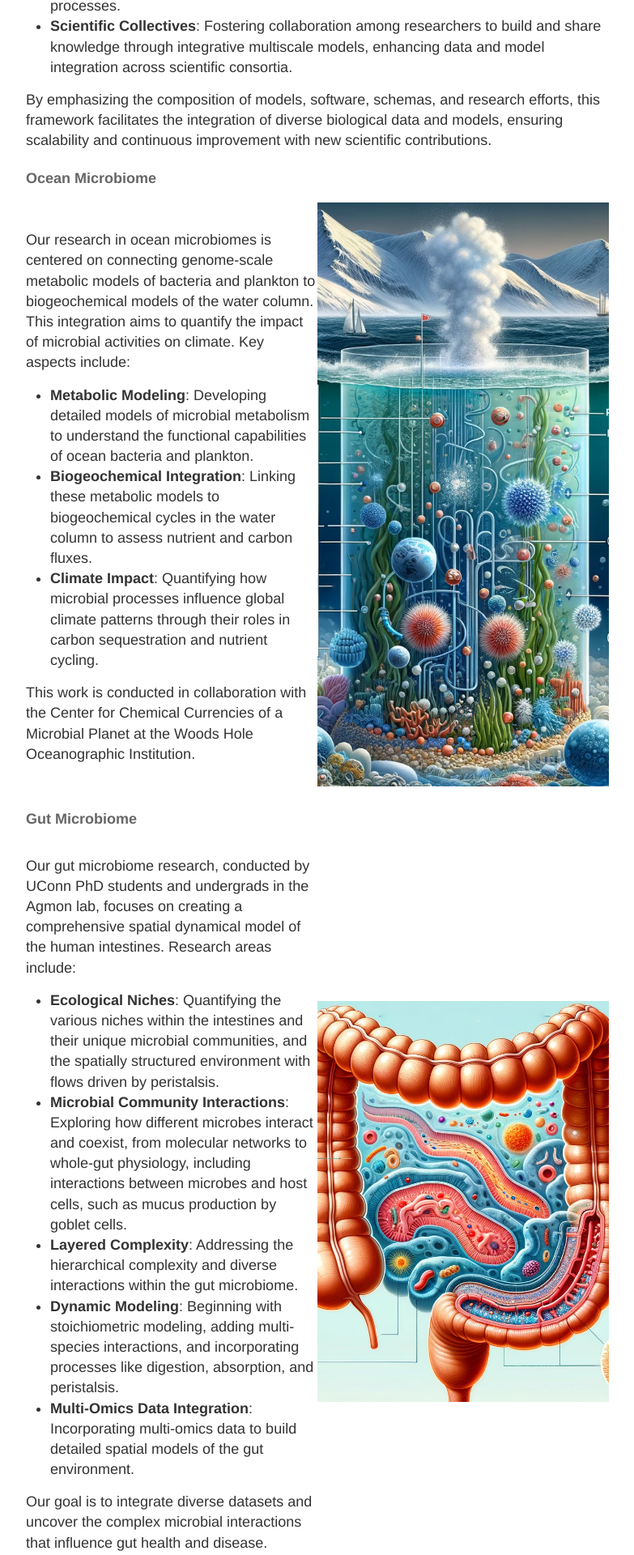
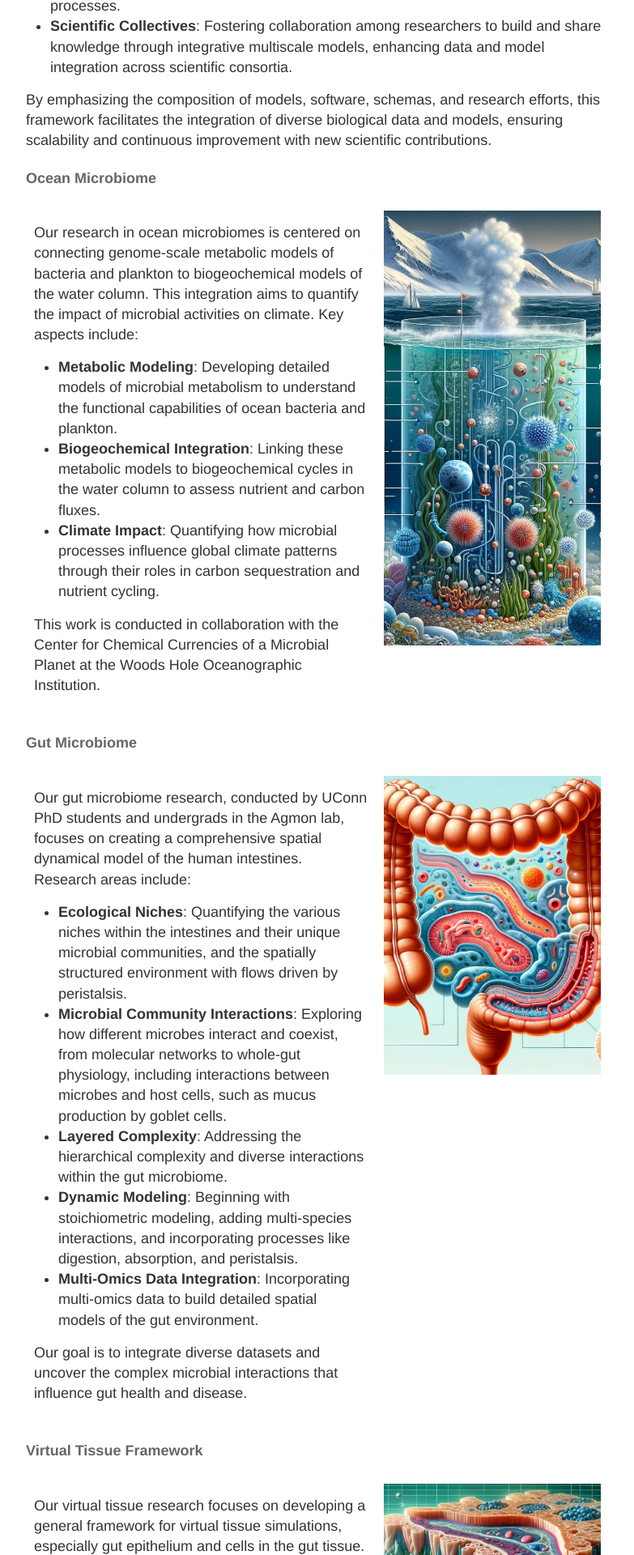
Before and after one commit to eagmon/eagmon.github.io, a Jekyll site: the page built from research.md, in a window 1280 px wide. Shown: the part 671-2591 px from the top of the page at 81% size, without its empty margins (248-1031 px from the left). Built offline with Jekyll 4.4.1, drawn with Linux system fonts in a browser that asks for light colours.

Commit message:
redo research layout

```diff
--- a/research.md
+++ b/research.md
@@ -16,8 +16,8 @@ permalink: /research/
 <p>By emphasizing the composition of models, software, schemas, and research efforts, this framework facilitates the integration of diverse biological data and models, ensuring scalability and continuous improvement with new scientific contributions.</p>
 
 #### Ocean Microbiome
-<div style="display: flex; align-items: center;">
-  <div style="flex: 1;">
+<div style="display: flex; flex-wrap: wrap; align-items: flex-start;">
+  <div style="flex: 1 1 60%; padding: 10px;">
     <p>Our research in ocean microbiomes is centered on connecting genome-scale metabolic models of bacteria and plankton to biogeochemical models of the water column. This integration aims to quantify the impact of microbial activities on climate. Key aspects include:</p>
     <ul>
       <li><strong>Metabolic Modeling</strong>: Developing detailed models of microbial metabolism to understand the functional capabilities of ocean bacteria and plankton.</li>
@@ -26,14 +26,14 @@ permalink: /research/
     </ul>
     <p>This work is conducted in collaboration with the Center for Chemical Currencies of a Microbial Planet at the Woods Hole Oceanographic Institution.</p>
   </div>
-  <div style="flex: 1;">
-    <img src="https://raw.githubusercontent.com/eagmon/eagmon.github.io/master/images/watercolumn.png" alt="Ocean Microbiome Research">
+  <div style="flex: 1 1 40%; padding: 10px;">
+    <img src="https://raw.githubusercontent.com/eagmon/eagmon.github.io/master/images/watercolumn.png" alt="Ocean Microbiome Research" style="width: 100%; height: auto;">
   </div>
 </div>
 
 #### Gut Microbiome
-<div style="display: flex; align-items: center;">
-  <div style="flex: 1;">
+<div style="display: flex; flex-wrap: wrap; align-items: flex-start;">
+  <div style="flex: 1 1 60%; padding: 10px;">
     <p>Our gut microbiome research, conducted by UConn PhD students and undergrads in the Agmon lab, focuses on creating a comprehensive spatial dynamical model of the human intestines. Research areas include:</p>
     <ul>
       <li><strong>Ecological Niches</strong>: Quantifying the various niches within the intestines and their unique microbial communities, and the spatially structured environment with flows driven by peristalsis.</li>
@@ -44,14 +44,14 @@ permalink: /research/
     </ul>
     <p>Our goal is to integrate diverse datasets and uncover the complex microbial interactions that influence gut health and disease.</p>
   </div>
-  <div style="flex: 1;">
-    <img src="https://raw.githubusercontent.com/eagmon/eagmon.github.io/master/images/gutmodel.png" alt="Gut Microbiome Research">
+  <div style="flex: 1 1 40%; padding: 10px;">
+    <img src="https://raw.githubusercontent.com/eagmon/eagmon.github.io/master/images/gutmodel.png" alt="Gut Microbiome Research" style="width: 100%; height: auto;">
   </div>
 </div>
 
 #### Virtual Tissue Framework
-<div style="display: flex; align-items: center;">
-  <div style="flex: 1;">
+<div style="display: flex; flex-wrap: wrap; align-items: flex-start;">
+  <div style="flex: 1 1 60%; padding: 10px;">
     <p>Our virtual tissue research focuses on developing a general framework for virtual tissue simulations, especially gut epithelium and cells in the gut tissue. This framework supports a standard format and integrates various data types and simulation methods, allowing for:</p>
     <ul>
       <li><strong>Multiscale Data Integration</strong>: Synthesizing high-dimensional biological data, from molecular to organ scales, into cohesive and dynamic models.</li>
@@ -59,8 +59,8 @@ permalink: /research/
       <li><strong>Interdisciplinary Applications</strong>: Facilitating research on interactions between tissue morphologies and bacterial communities, looking for factors of host-microbiome dynamics.</li>
     </ul>
   </div>
-  <div style="flex: 1;">
-    <img src="https://raw.githubusercontent.com/eagmon/eagmon.github.io/master/images/virtualtissue.png" alt="Virtual Tissue Research">
+  <div style="flex: 1 1 40%; padding: 10px;">
+    <img src="https://raw.githubusercontent.com/eagmon/eagmon.github.io/master/images/virtualtissue.png" alt="Virtual Tissue Research" style="width: 100%; height: auto;">
   </div>
 </div>
 
```
